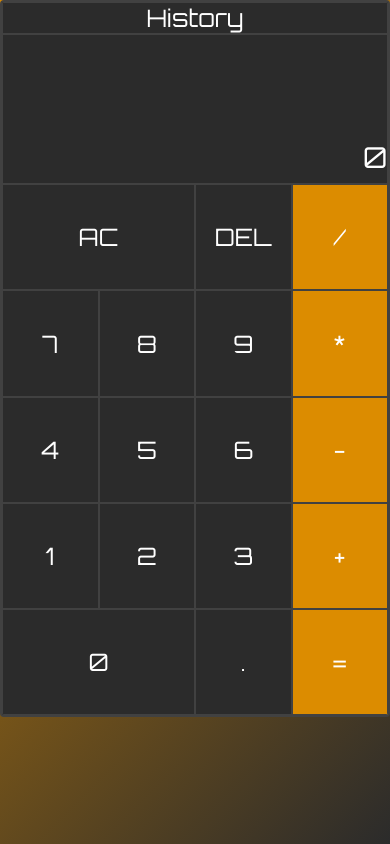
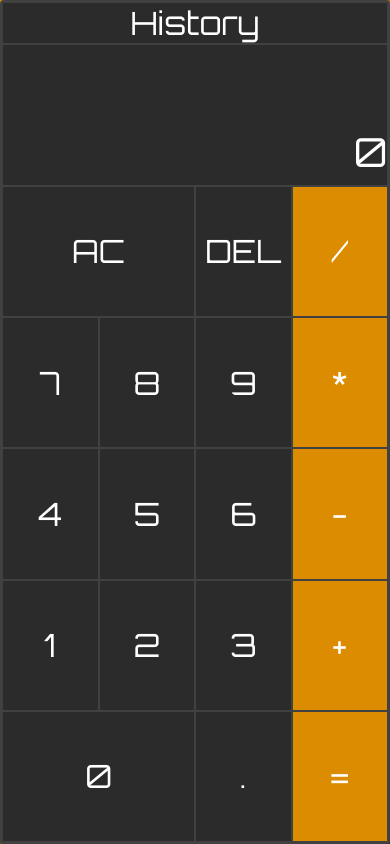
Before and after one commit to willswats/react-calculator, a React (Create React App) app: page / in a window 390 px wide. Built offline with nearby package versions, Linux system fonts and the light colour scheme.

Commit message:
Remove breakpoint styles

```diff
--- a/src/App.css
+++ b/src/App.css
@@ -5,9 +5,3 @@
   align-items: center;
   height: 100vh;
 }
-
-@media screen and (max-width: 480px) {
-  .app {
-    justify-content: flex-start;
-  }
-}
--- a/src/components/Calculator/Buttons/GridButtons/ClearButton.module.css
+++ b/src/components/Calculator/Buttons/GridButtons/ClearButton.module.css
@@ -12,9 +12,3 @@
 .clear-btn:hover {
   background-color: #464646;
 }
-
-@media screen and (max-width: 480px) {
-  .clear-btn {
-    font-size: 1.5rem;
-  }
-}
--- a/src/components/Calculator/Buttons/GridButtons/DeleteButton.module.css
+++ b/src/components/Calculator/Buttons/GridButtons/DeleteButton.module.css
@@ -11,9 +11,3 @@
 .delete-btn:hover {
   background-color: #464646;
 }
-
-@media screen and (max-width: 480px) {
-  .delete-btn {
-    font-size: 1.5rem;
-  }
-}
--- a/src/components/Calculator/Buttons/GridButtons/DigitButton.module.css
+++ b/src/components/Calculator/Buttons/GridButtons/DigitButton.module.css
@@ -15,9 +15,3 @@
 .digit-btn--span {
   grid-column: span 2;
 }
-
-@media screen and (max-width: 480px) {
-  .digit-btn {
-    font-size: 1.5rem;
-  }
-}
--- a/src/components/Calculator/Buttons/GridButtons/EvaluateButton.module.css
+++ b/src/components/Calculator/Buttons/GridButtons/EvaluateButton.module.css
@@ -11,9 +11,3 @@
 .evaluate-btn:hover {
   background-color: #bd7800;
 }
-
-@media screen and (max-width: 480px) {
-  .evaluate-btn {
-    font-size: 1.5rem;
-  }
-}
--- a/src/components/Calculator/Buttons/GridButtons/OperatorButton.module.css
+++ b/src/components/Calculator/Buttons/GridButtons/OperatorButton.module.css
@@ -11,9 +11,3 @@
 .operator-btn:hover {
   background-color: #bd7800;
 }
-
-@media screen and (max-width: 480px) {
-  .operator-btn {
-    font-size: 1.5rem;
-  }
-}
--- a/src/components/Calculator/Buttons/ModeButton.module.css
+++ b/src/components/Calculator/Buttons/ModeButton.module.css
@@ -13,9 +13,3 @@
 .mode-btn:hover {
   background-color: #464646;
 }
-
-@media screen and (max-width: 480px) {
-  .mode-btn {
-    font-size: 1.5rem;
-  }
-}
--- a/src/components/Calculator/Calculator.module.css
+++ b/src/components/Calculator/Calculator.module.css
@@ -13,6 +13,6 @@
 @media screen and (max-width: 480px) {
   .calculator {
     width: 100%;
-    height: 85%;
+    height: 100%;
   }
 }
--- a/src/components/Calculator/CalculatorHistory.module.css
+++ b/src/components/Calculator/CalculatorHistory.module.css
@@ -30,17 +30,3 @@
 .history__evaluation {
   font-size: 2.5rem;
 }
-
-@media screen and (max-width: 480px) {
-  .history__item {
-    font-size: 1.5rem;
-  }
-
-  .history__operands {
-    font-size: 1rem;
-  }
-
-  .history__evaluation {
-    font-size: 1.8rem;
-  }
-}
--- a/src/components/Calculator/CalculatorOutput.module.css
+++ b/src/components/Calculator/CalculatorOutput.module.css
@@ -7,7 +7,7 @@
   word-break: break-all;
   background-color: #2b2b2b;
   border: 1px solid #414141;
-  height: 200px;
+  height: 180px;
   border-top: 0;
   overflow: scroll;
 }
@@ -24,12 +24,3 @@
   font-size: 2.5rem;
   padding-bottom: 0.5rem;
 }
-
-@media screen and (max-width: 480px) {
-  .output__previous {
-    font-size: 1rem;
-  }
-  .output__current {
-    font-size: 1.8rem;
-  }
-}
```
